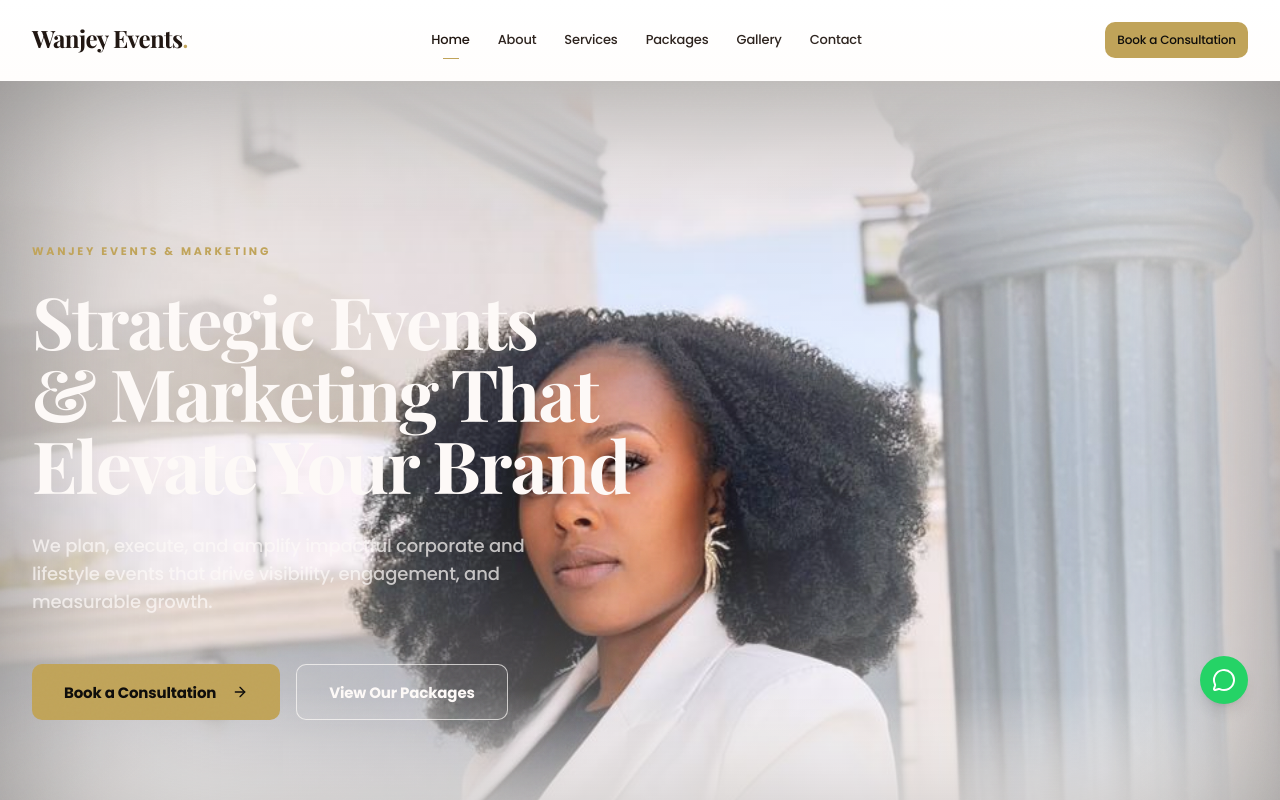
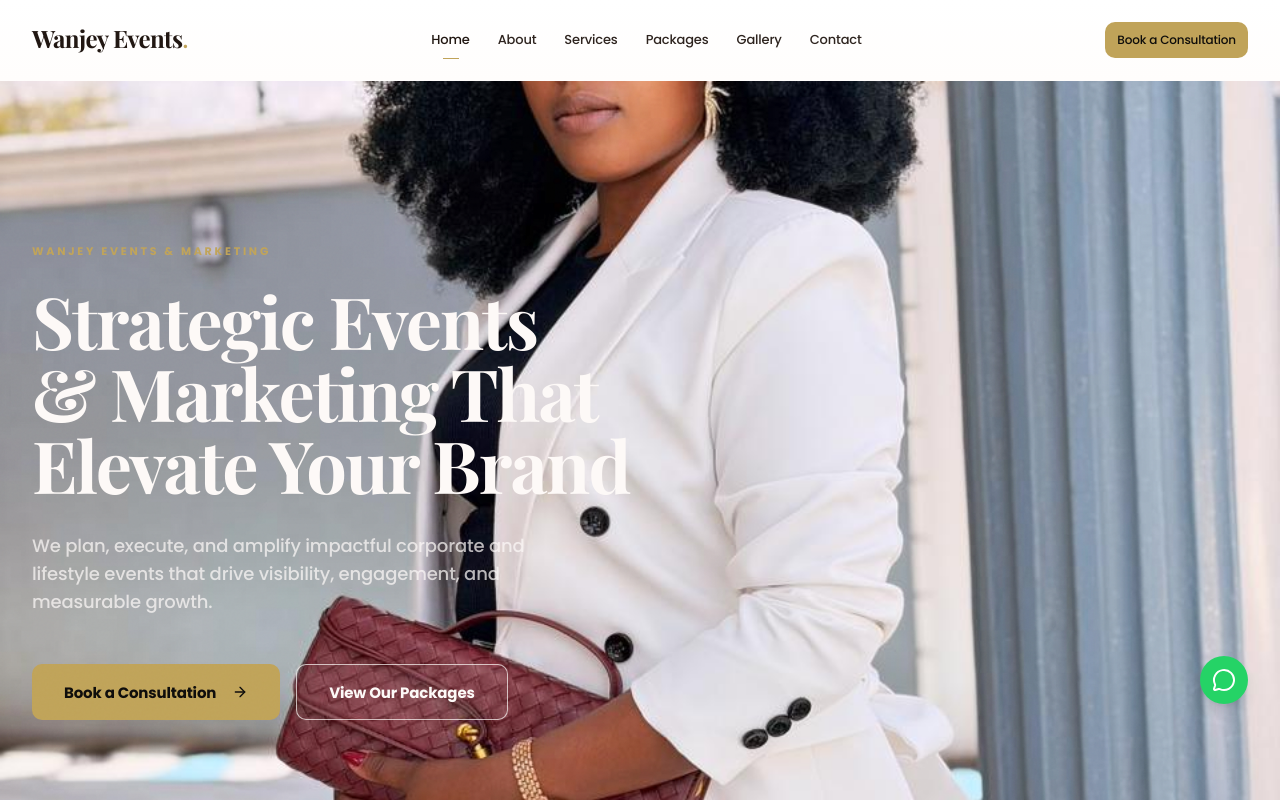
Before and after one commit to malnusagency-lgtm/wanjey-events, a Next.js app: page / in a window 1280 px wide. Shown: the top 800 px of the page. Built offline with nearby package versions, Linux system fonts and the light colour scheme.

Commit message:
Increased footer background opacity to 98% and made hero background fixed and clear

```diff
--- a/src/components/Footer.tsx
+++ b/src/components/Footer.tsx
@@ -60,7 +60,7 @@ const Footer = () => {
           src={bgImage}
           alt="Elegant event background"
           fill
-          className="object-cover opacity-90 transition-opacity duration-700"
+          className="object-cover opacity-[0.98] transition-opacity duration-700"
         />
         <div className="absolute inset-0 bg-[#FFF5F0]/90" />
       </div>
--- a/src/components/HeroBackground.tsx
+++ b/src/components/HeroBackground.tsx
@@ -1,40 +1,12 @@
 'use client';
-import { useRef } from "react";
-import Image from "next/image";
-import { motion, useScroll, useTransform } from "framer-motion";
 
 export default function HeroBackground() {
-  const ref = useRef<HTMLDivElement>(null);
-  const { scrollY } = useScroll();
-
-  // Cinematic slow-scroll (parallax) effect
-  // The background moves at 30% of the scroll speed, creating depth
-  const y = useTransform(scrollY, [0, 1000], [0, 300]);
-
   return (
-    <div ref={ref} className="absolute inset-0 z-0 h-full w-full overflow-hidden">
-      <motion.div
-        className="absolute inset-0 h-[120%] w-full"
-        style={{ y }}
-      >
-        <Image
-          src="/assets/hero-bg.jpg"
-          alt="Wanjey Events hero"
-          fill
-          className="object-cover object-top"
-          priority
-          quality={90}
-        />
-      </motion.div>
-      {/* Cinematic gradient vignette overlay with deep edge containment */}
-      <div className="absolute inset-0 bg-[radial-gradient(ellipse_at_center,_var(--tw-gradient-stops))] from-transparent via-background/40 to-background" />
-
-      {/* Top and Bottom shadow protection for header/footer overlap */}
-      <div className="absolute inset-x-0 top-0 h-32 bg-gradient-to-b from-background to-transparent" />
-      <div className="absolute inset-x-0 bottom-0 h-48 bg-gradient-to-t from-background to-transparent" />
-
-      {/* Deep inner shadow */}
-      <div className="absolute inset-0 shadow-[inset_0_0_200px_rgba(0,0,0,0.5)] pointer-events-none" />
+    <div className="absolute inset-0 z-0 h-full w-full overflow-hidden">
+      <div
+        className="absolute inset-0 z-0 bg-cover bg-center bg-no-repeat bg-fixed w-full h-full"
+        style={{ backgroundImage: 'url("/assets/hero-bg.jpg")' }}
+      />
     </div>
   );
 }
```
